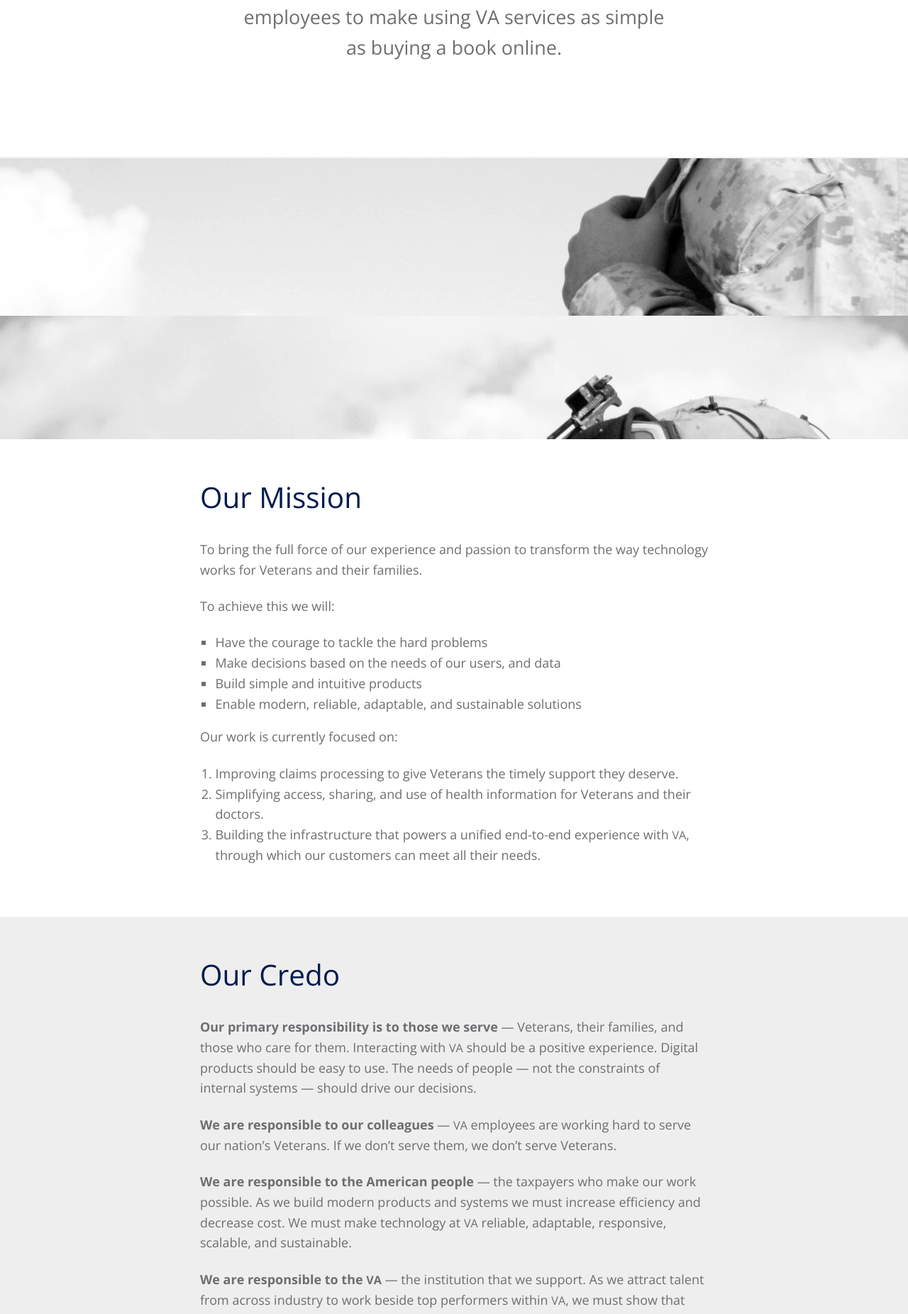
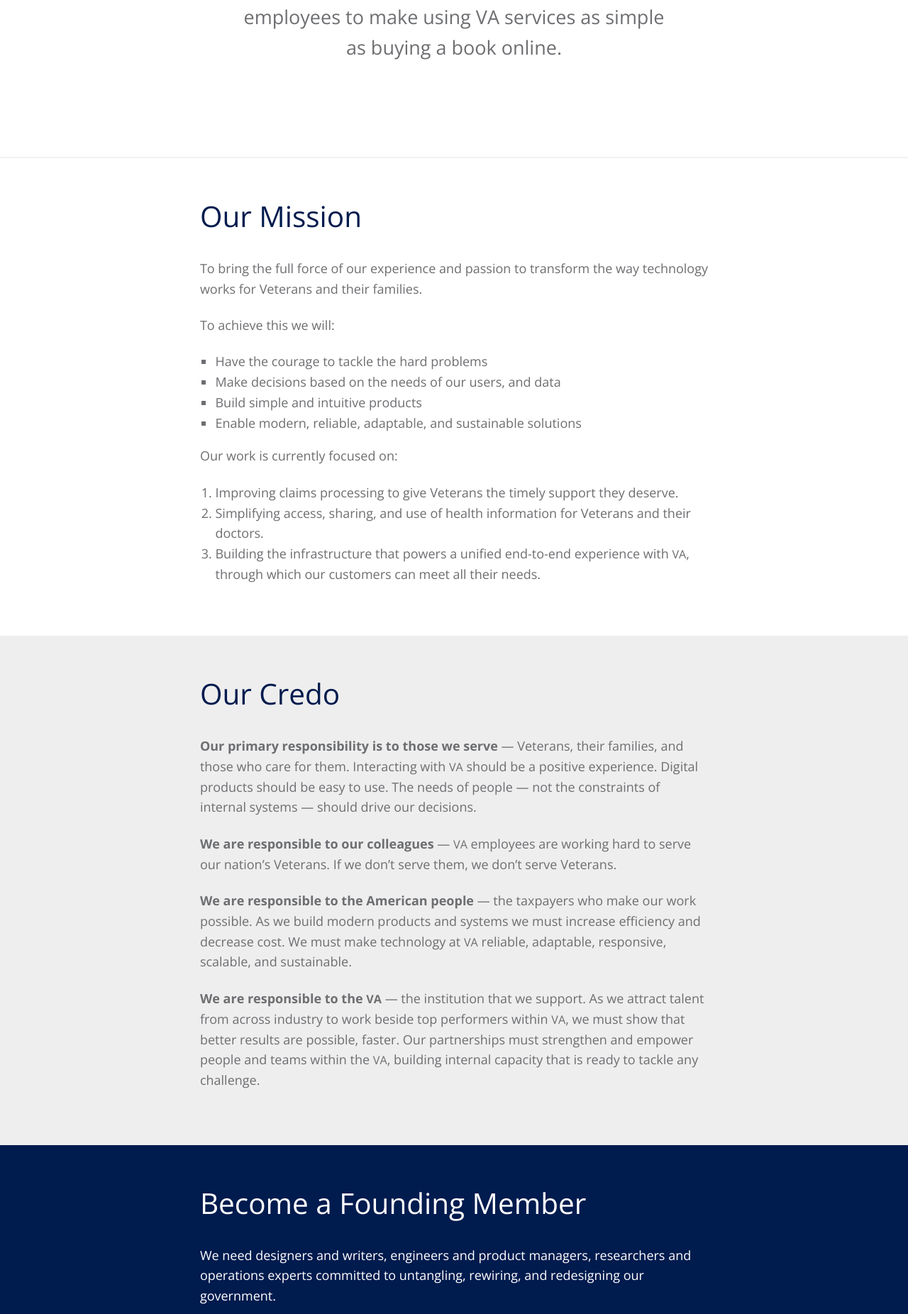
Before and after one commit to department-of-veterans-affairs/dsva, a Jekyll site: the page built from index.html, in a window 1280 px wide. Shown: the part 463-2315 px from the top of the page at 71% size. Built offline with Jekyll 4.4.1, drawn with Linux system fonts in a browser that asks for light colours; Markdown is read by kramdown in place of the engine named in the settings; the list of posts is cut into pages by our own code.

Commit message:
Removed the banner image from the page
Several people expressed concerns about the value it was adding to the design.

```diff
--- a/_layouts/home.html
+++ b/_layouts/home.html
@@ -1,9 +1,6 @@
 ---
 layout: default
 ---
-
-<div id="banner">
-</div>
 
 <div id="mission">
   <div class="row">
```
